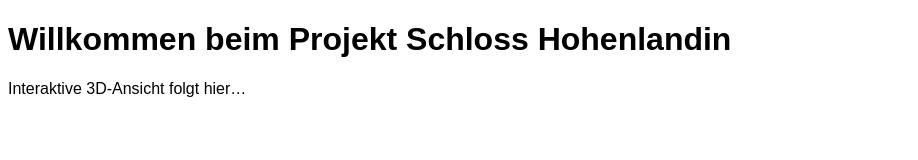
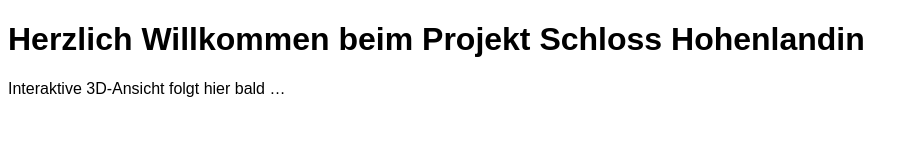
Before and after one commit to 26031959/Schloss-Projekt, a plain HTML site: page index.html in a window 1280 px wide. Shown: the whole page, without its empty margins (0-918 px from the left). Drawn offline with Linux system fonts and the light colour scheme.

Commit message:
Update index.html

```diff
--- a/index.html
+++ b/index.html
@@ -6,7 +6,7 @@
   <link rel="stylesheet" href="style.css">
 </head>
 <body>
-  <h1>Willkommen beim Projekt Schloss Hohenlandin</h1>
-  <p>Interaktive 3D-Ansicht folgt hier…</p>
+  <h1>Herzlich Willkommen beim Projekt Schloss Hohenlandin</h1>
+  <p>Interaktive 3D-Ansicht folgt hier bald …</p>
 </body>
 </html>
```
